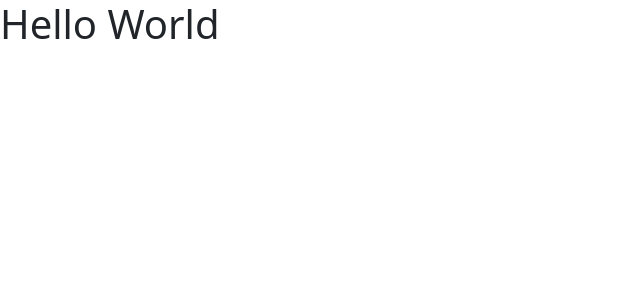
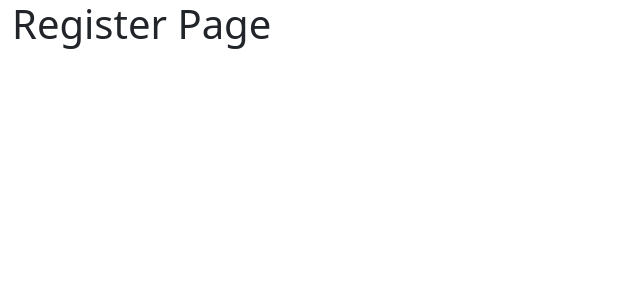
Before and after one commit to mohamedisakr/node-hotel-booking-client, a React (Create React App) app: page /register in a window 1280 px wide. Shown: the top 300 px of the page, without its empty margins (0-640 px from the left). Built offline with nearby package versions, Linux system fonts and the light colour scheme.

Commit message:
implement routing

```diff
--- a/package.json
+++ b/package.json
@@ -9,6 +9,7 @@
     "bootstrap": "^5.1.3",
     "react": "^17.0.2",
     "react-dom": "^17.0.2",
+    "react-router-dom": "^6.2.1",
     "react-scripts": "5.0.0",
     "web-vitals": "^2.1.2"
   },
--- a/public/index.html
+++ b/public/index.html
@@ -14,7 +14,7 @@
     <link rel="manifest" href="%PUBLIC_URL%/manifest.json" />
     <link
       rel="stylesheet"
-      href="../node_modules/bootstrap/dist/css/bootstrap.css"
+      href="../node_modules/bootstrap/dist/css/bootstrap.min.css"
     />
 
     <title>React App</title>
--- a/src/App.js
+++ b/src/App.js
@@ -1,8 +1,17 @@
-function App() {
+import {BrowserRouter, Switch, Routes, Route} from 'react-router-dom'
+import Login from './auth/Login'
+import Register from './auth/Register'
+import Home from './booking/Home'
+
+const App = () => {
   return (
-    <div>
-      <h1>Hello World</h1>
-    </div>
+    <BrowserRouter>
+      <Routes>
+        <Route exact path="/" element={<Home />} />
+        <Route exact path="/login" element={<Login />} />
+        <Route exact path="/register" element={<Register />} />
+      </Routes>
+    </BrowserRouter>
   )
 }
 
--- /dev/null
+++ b/src/auth/Login.js
@@ -0,0 +1,5 @@
+const Login = () => {
+  return <div className="container-fluid h1">Login Page</div>
+}
+
+export default Login
--- /dev/null
+++ b/src/auth/Register.js
@@ -0,0 +1,5 @@
+const Register = () => {
+  return <div className="container-fluid h1">Register Page</div>
+}
+
+export default Register
--- /dev/null
+++ b/src/booking/Home.js
@@ -0,0 +1,5 @@
+const Home = () => {
+  return <div className="container-fluid h1">Home Page</div>
+}
+
+export default Home
```
Also changed, not shown: 1 other file (tests, documents, lock files or other folders).
